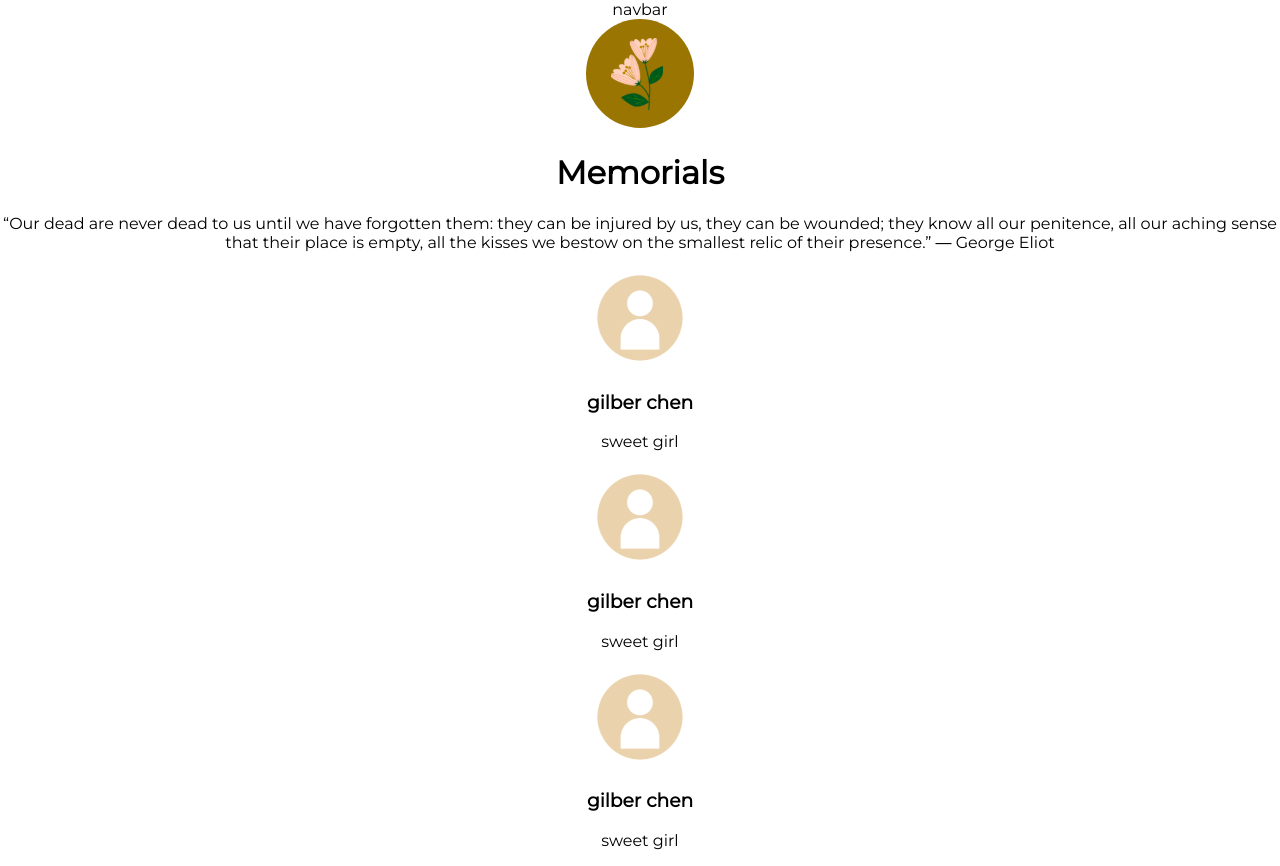
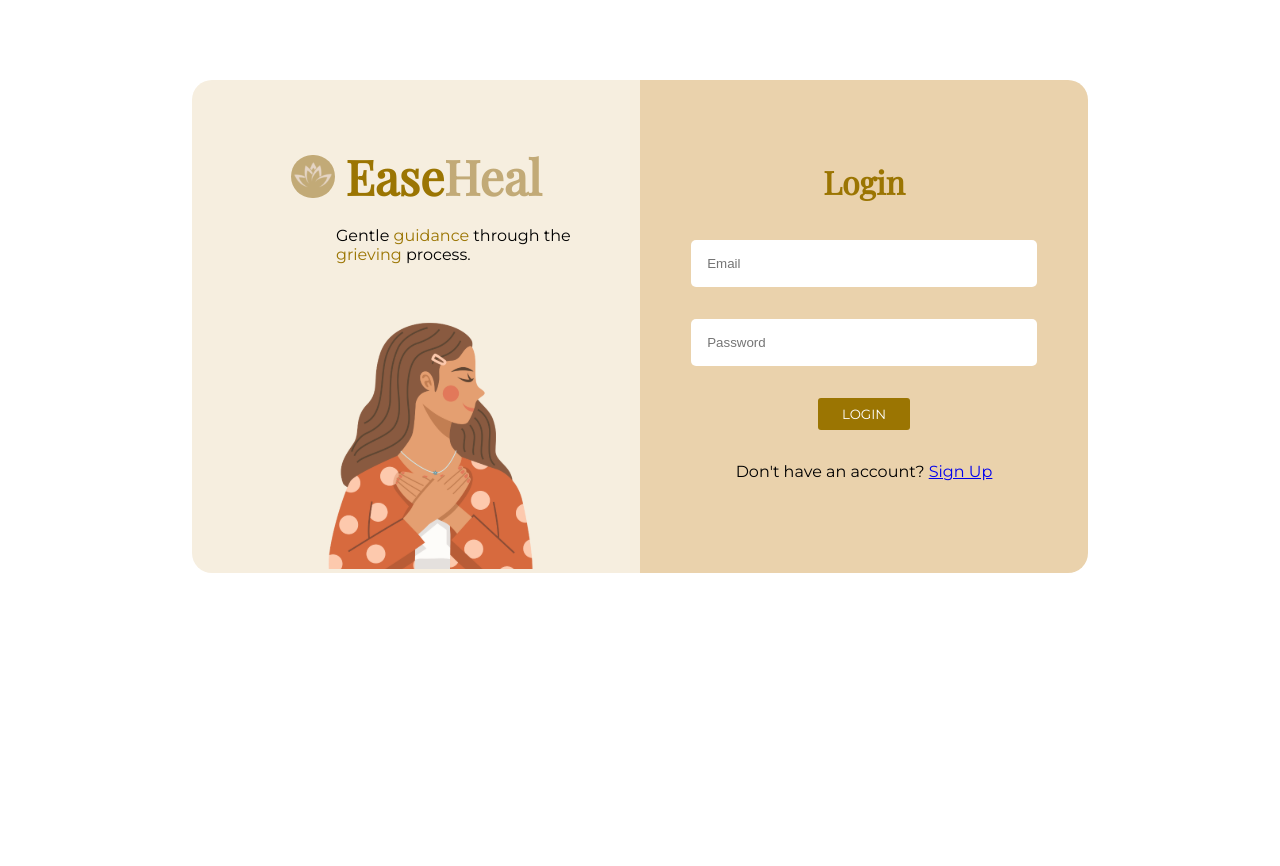
Before and after one commit to ooioiooGT/hack, a React (Create React App) app: page / in a window 1280 px wide. After the commit the page ends 800 px from the top, so only its background shows below. Built offline with nearby package versions, Linux system fonts and the light colour scheme.

Commit message:
fixed login

```diff
--- a/src/App.js
+++ b/src/App.js
@@ -2,14 +2,13 @@ import "./App.css";
 import React from "react";
 import Login from "./components/login";
 
-import Rememberance from "./page/rememberance";
+// import Rememberance from "./page/rememberance";
 import Memerycard from "./page/rememberance/memerycard";
-
 
 function App() {
   return (
     <div className="App">
-      <Rememberance />
+      <Login />
     </div>
   );
 }
```
